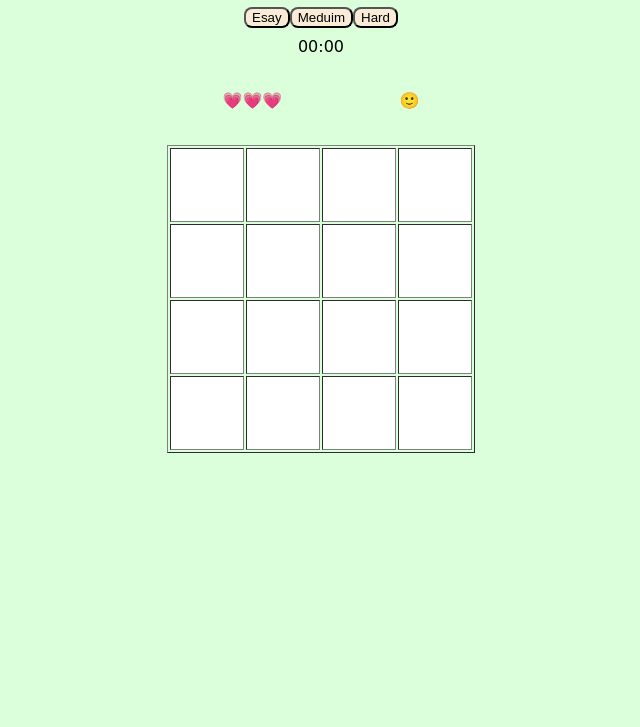
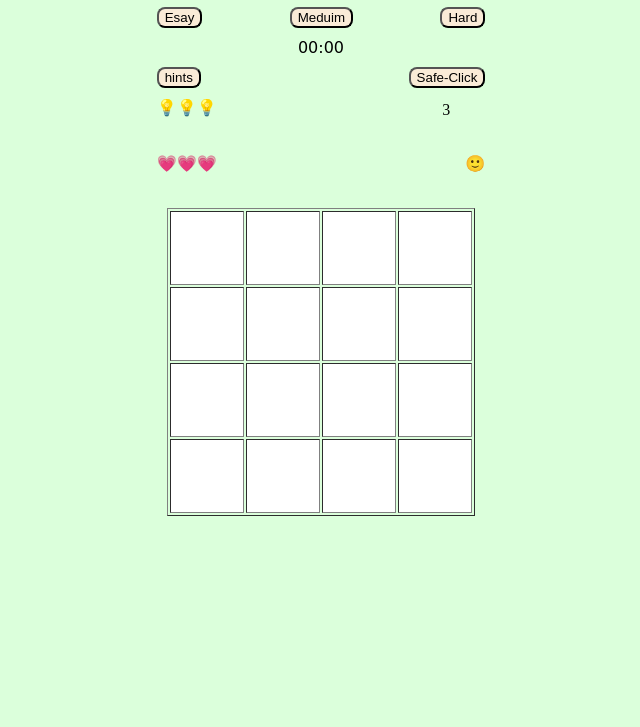
Before and after one commit to AriGabay/minesweeper-, a plain HTML site: page index.html in a window 1280 px wide. Shown: the part 73-800 px from the top of the page, without its empty margins (319-959 px from the left). Drawn offline with Linux system fonts and the light colour scheme.

Commit message:
Add files via upload

```diff
--- a/css/style.css
+++ b/css/style.css
@@ -23,6 +23,12 @@ body {
   transition: 0.3s;
   box-shadow: 2px 2px;
 }
+.cell-green {
+  background-color: greenyellow;
+}
+.cell-pink {
+  background-color: pink;
+}
 .titel {
   display: flex;
   justify-content: center;
@@ -37,8 +43,10 @@ body {
 
 .all-button {
   display: flex;
-  justify-content: center;
+  justify-content: space-between;
   align-items: center;
+  width: 26%;
+  margin: auto;
 }
 .all-button .level {
   border-radius: 8px;
@@ -75,9 +83,93 @@ body {
   align-items: center;
 }
 
-.timer{
+.timer {
   font-family: 'Potta One', cursive;
   display: flex;
   justify-content: center;
-  margin-top: 9px;
+  margin-top: 10px;
+  margin-bottom: 10px;
 }
+
+.button {
+  margin: auto;
+  width: 26%;
+  display: flex;
+  justify-content: space-between;
+}
+.count-button {
+  margin: auto;
+  width: 26%;
+  display: flex;
+  justify-content: space-between;
+}
+
+.safe-click-count {
+  margin-right: 35px;
+  margin-top: 13px;
+
+}
+
+.safe-click{
+  appearance: button;
+  border-radius: 8px;
+  background-color: antiquewhite;
+  /* -webkit-writing-mode: horizontal-tb !important; */
+  text-rendering: auto;
+  color: -internal-light-dark(black, white);
+  letter-spacing: normal;
+  word-spacing: normal;
+  text-transform: none;
+  text-indent: 0px;
+  text-shadow: none;
+  display: inline-block;
+  text-align: center;
+  align-items: flex-start;
+  cursor: default;
+  background-color: -internal-light-dark(rgb(239, 239, 239), rgb(59, 59, 59));
+  box-sizing: border-box;
+  margin: 0em;
+  font: 400 13.3333px Arial;
+  padding: 1px 6px;
+  border-width: 2px;
+  border-style: outset;
+  border-color: -internal-light-dark(rgb(118, 118, 118), rgb(133, 133, 133));
+  border-image: initial;
+
+
+}
+
+.hint{
+  appearance: button;
+  border-radius: 8px;
+  background-color: antiquewhite;
+  /* -webkit-writing-mode: horizontal-tb !important; */
+  text-rendering: auto;
+  color: -internal-light-dark(black, white);
+  letter-spacing: normal;
+  word-spacing: normal;
+  text-transform: none;
+  text-indent: 0px;
+  text-shadow: none;
+  display: inline-block;
+  text-align: center;
+  align-items: flex-start;
+  cursor: default;
+  background-color: -internal-light-dark(rgb(239, 239, 239), rgb(59, 59, 59));
+  box-sizing: border-box;
+  margin: 0em;
+  font: 400 13.3333px Arial;
+  padding: 1px 6px;
+  border-width: 2px;
+  border-style: outset;
+  border-color: -internal-light-dark(rgb(118, 118, 118), rgb(133, 133, 133));
+  border-image: initial;
+
+}
+
+.hints{
+  margin-right: 35px;
+  margin-top: 10px
+
+
+}
--- a/index.html
+++ b/index.html
@@ -11,6 +11,8 @@
 <body onload="initGame()">
     <div class="game">
         <h1 class="titel"><span>Welcome to MineSweeper</span></h1>
+
+    </div>
     <div class="all-button">
         <button class="level" onclick="level(this) ">Esay</button>
         <button class="level" onclick="level(this)">Meduim</button>
@@ -20,6 +22,14 @@
         <label class="minutes">00</label>
         <label class="colon">:</label>
         <label class="seconds">00</label>
+    </div>
+    <div class="button">
+        <button class="hint" onclick="checkCell()">hints</button>
+        <button class="safe-click" onclick="safeClick()">Safe-Click</button>
+    </div>
+    <div class="count-button">
+        <div class="hints">💡💡💡</div>
+        <div class="safe-click-count">3</div>
     </div>
     <div class="top-icons">
         <div class="life"></div>
--- a/js/board.js
+++ b/js/board.js
@@ -5,14 +5,18 @@ const LIFE = '💗';
 const HAPPY = '🙂';
 const SAD = '😭';
 const COOL = '😎';
+const HINT = '💡';
 var gCell;
 var minesAroundCount;
 var gBoard;
 var gGame;
 var gLife;
+var gSafeClick;
+var gHints;
 var gCell;
 var gInterval;
 var gLevel = { SIZE: 4, MINES: 2 };
+var gScore;
 
 function initGame() {
   document.querySelector('.seconds').innerText = '00';
@@ -21,6 +25,8 @@ function initGame() {
   gBoard = buildBoard();
   renderBoard(gBoard);
   gLife = 3;
+  gHints = 3;
+  gSafeClick = 3;
   renderLife();
   renderSmiley(HAPPY);
   gGame = {
@@ -183,3 +189,102 @@ function renderSmiley(smiley) {
   var elSmiley = document.querySelector('.smiley');
   elSmiley.innerText = smiley;
 }
+
+function checkCell() {
+  gHints--;
+  if (gHints < 0) return alert('Hints:0');
+  renderHints();
+  while (!isMark && !isMine && !isShown) {
+    var i = getRandomInt(0, gBoard[0].length);
+    var j = getRandomInt(0, gBoard[0].length);
+    var isShown = gBoard[i][j].isShown;
+    console.log('isShown:', isShown);
+    var isMine = gBoard[i][j].isMine;
+    console.log('isMine:', isMine);
+    var isMark = gBoard[i][j].isMarked;
+    console.log('isMark:', isMark);
+    console.log('i, j:', i, j);
+    if (!isMark && !isMine && !isShown) {
+      SelectCell(i, j);
+      gBoard[i][j].isShown = false;
+      gBoard[i][j].isMine = false;
+      gBoard[i][j].isMarked = false;
+      return;
+    }
+  }
+}
+
+function SelectCell(i, j) {
+  console.log('i, j:', i, j);
+  var count = 0;
+  var elCell = document.querySelector(`.cell-${i}-${j}`);
+  for (var k = i - 1; k <= i + 1; k++) {
+    if (k < 0 || k > gBoard.length - 1) continue;
+    for (var g = j - 1; g <= j + 1; g++) {
+      if (g < 0 || g > gBoard[0].length - 1) continue;
+      if (gBoard[k][g].isMine) {
+        count++;
+      } else {
+        var elNeg = document.querySelector(`.cell-${k}-${g}`);
+        console.log('elNeg:', elNeg);
+        expandShown(gBoard, elNeg, k, g);
+        diseableCell(k, g);
+      }
+    }
+  }
+  gCell.minesAroundCount = count;
+  return count;
+}
+
+function diseableCell(k, g) {
+  //update modal:
+  gBoard[k][g].isShown = false;
+  gBoard[k][g].isMine = false;
+  gBoard[k][g].isMarked = false;
+  //update dom:
+  var elNeg = document.querySelector(`.cell-${k}-${g}`);
+  setTimeout(() => {
+    elNeg.innerText = '';
+  }, 1000);
+}
+
+function safeClick() {
+  if (gSafeClick === 0) return document.querySelector('.safe-click-count').innerText=0;
+  renderSafeClick();
+  gSafeClick--;
+  while (!isMark && !isMine && !isShown) {
+    var randI = getRandomInt(0, gBoard[0].length);
+    console.log('randI:', randI);
+    var randJ = getRandomInt(0, gBoard[0].length);
+    console.log('randJ:', randJ);
+    var isMark = gBoard[randI][randJ].isMarked;
+    console.log('isMark:', isMark);
+    var isMine = gBoard[randI][randJ].isMine;
+    console.log('isMine:', isMine);
+    var isShown = gBoard[randI][randJ].isShown;
+    console.log('isShown:', isShown);
+    if (!isMark && !isMine && !isShown) {
+      var elCell = document.querySelector(`.cell-${randI}-${randJ}`);
+      elCell.classList.add('cell-pink');
+      diseableClassCell(randI, randJ);
+      return;
+    } else {
+      continue;
+    }
+  }
+}
+
+function diseableClassCell(k, g) {
+  //update modal:
+  gBoard[k][g].isShown = false;
+  //update dom:
+  var elNeg = document.querySelector(`.cell-${k}-${g}`);
+  setTimeout(() => {
+    elNeg.classList.remove('cell-pink');
+  }, 1000);
+}
+
+function renderSafeClick() {
+  var elSafeClick = (document.querySelector('.safe-click-count').innerText = gSafeClick-1);
+  console.log('elSafeClick:', elSafeClick);
+}
--- a/js/utils.js
+++ b/js/utils.js
@@ -39,22 +39,16 @@ function level(elButton) {
   initGame();
 }
 
-function renderLife() {
-  var lifeEl = document.querySelector('.life');
-  var strHTML = `<div class="life"><span>${LIFE}</span><span>${LIFE}</span><span>${LIFE}</span></div>`;
-  lifeEl.innerHTML = strHTML;
-  lifeEl.innerHTML;
-}
+
 
 function startTimer() {
   var sec = 0;
-
   var interVal01 = setInterval(function () {
     document.querySelector('.seconds').innerHTML = pad(++sec % 60);
     document.querySelector('.minutes').innerHTML = pad(parseInt(sec / 60, 10));
   }, 1000);
   function pad(val) {
-    return val < 9 ? '0' + val : '0' + val;
+    return val < 9 ? '0' + val :val;
   }
   return interVal01;
 }
@@ -75,3 +69,13 @@ function randomBomb(k, g) {
     }
   }
 }
+
+function renderHints() {
+  var strHtml = '';
+  var elHint = document.querySelector('.hints');
+  for (var i = 0; i < gHints; i++) {
+    strHtml += HINT;
+  }
+  elHint.innerText = '';
+  elHint.innerText = strHtml;
+}
```
Lines whose indentation alone changed are shown as unchanged.
